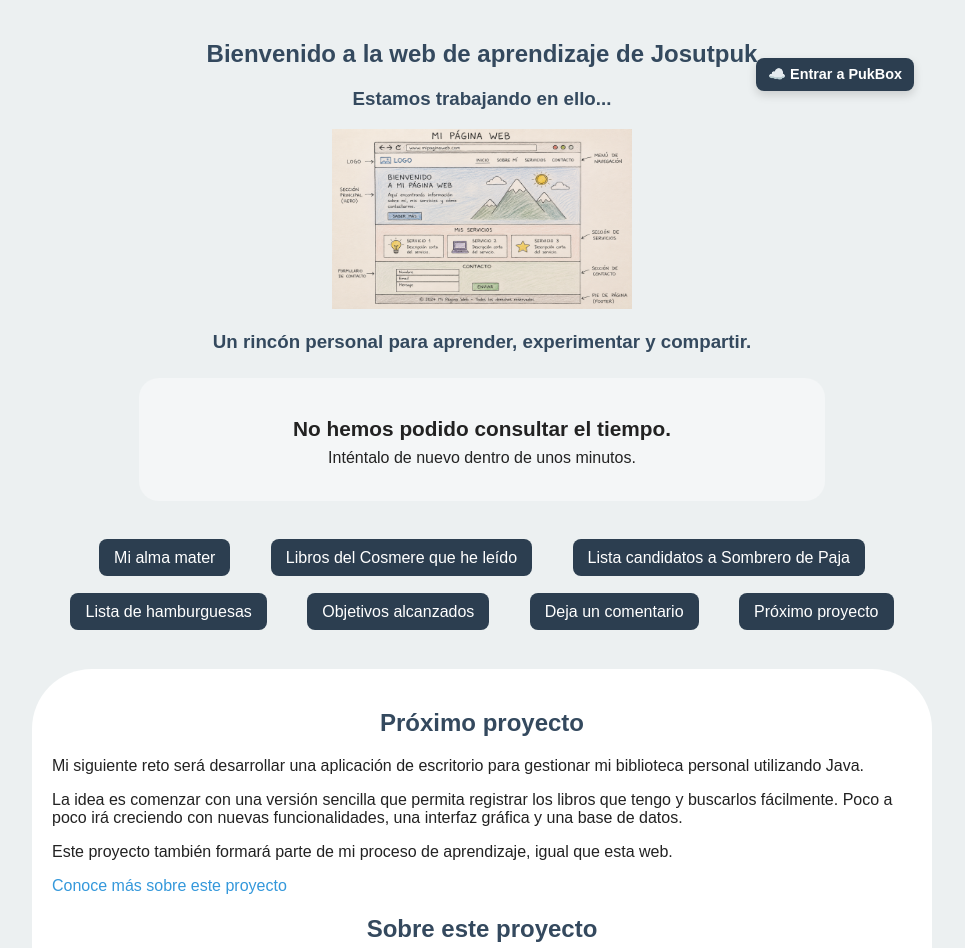
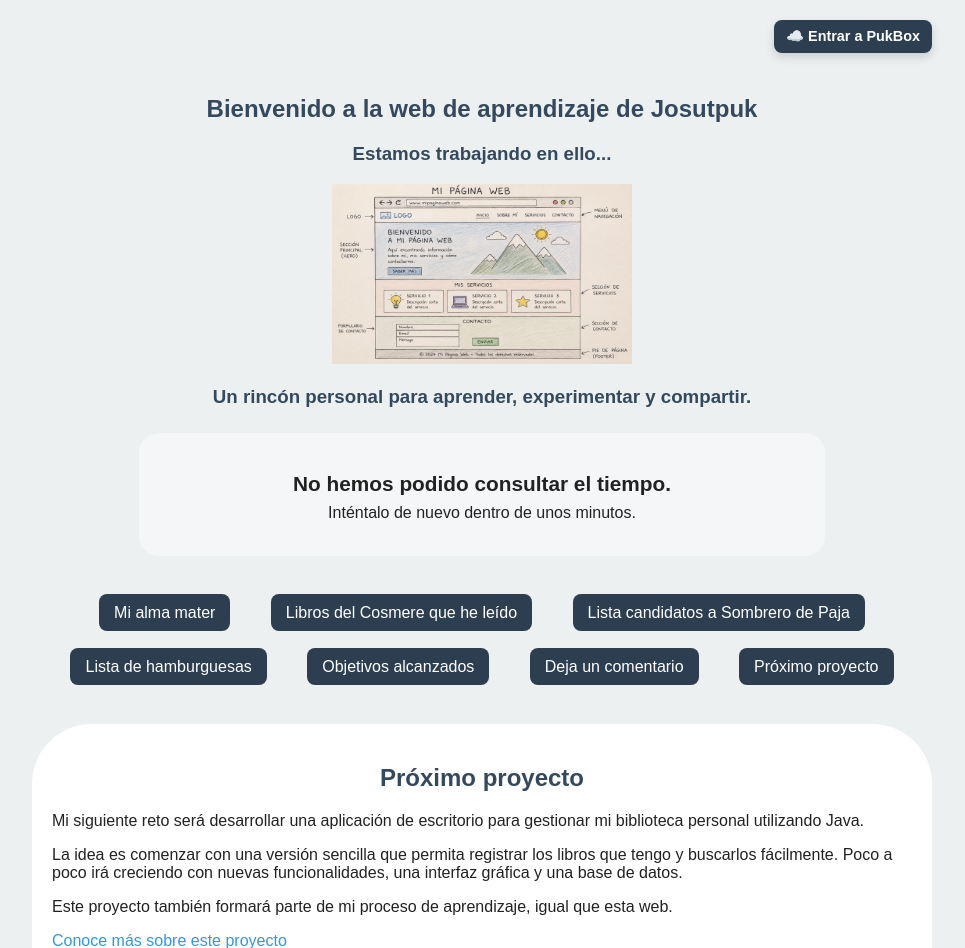
Before and after one commit to JosemaRuiz-puk/aprendiendo-html-css-js, a PHP site: page / in a window 1280 px wide. Shown: the top 948 px of the page, without its empty margins (158-1123 px from the left). Run offline with PHP 8.4, Linux system fonts and the light colour scheme; data that the repository does not hold is empty.

Commit message:
Modificaciones en el css

```diff
--- a/styles.css
+++ b/styles.css
@@ -264,12 +264,13 @@ body.oscuro .tiempo-contenedor {
 
 header {
     position: relative;
+    padding-top: 55px;
 }
 
 .acceso-pukbox {
     position: absolute;
-    top: 18px;
-    right: 18px;
+    top: 0;
+    right: 0;
 
     padding: 8px 12px;
 
@@ -285,7 +286,7 @@ header {
     box-shadow: 0 4px 10px rgba(0, 0, 0, 0.15);
 
     transition:
-        background-color 0.5s ease,
+        background-color 0.3s ease,
         transform 0.2s ease,
         box-shadow 0.2s ease;
 }
@@ -294,10 +295,7 @@ header {
     background-color: #3498db;
     color: white;
     text-decoration: none;
-
     transform: translateY(-2px);
-
-    box-shadow: 0 6px 14px rgba(0, 0, 0, 0.22);
 }
 
 .acceso-pukbox:focus-visible {
```
